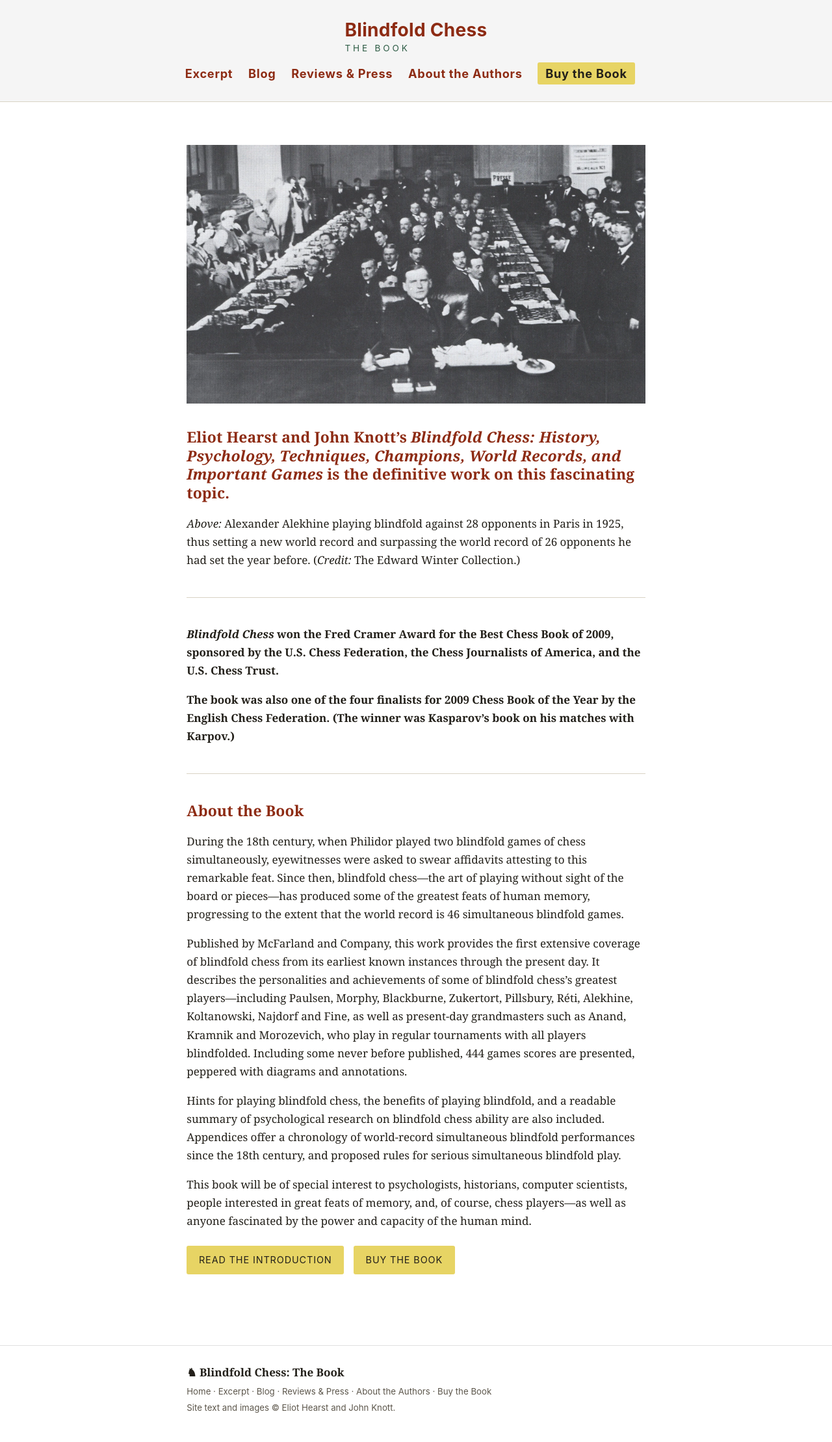
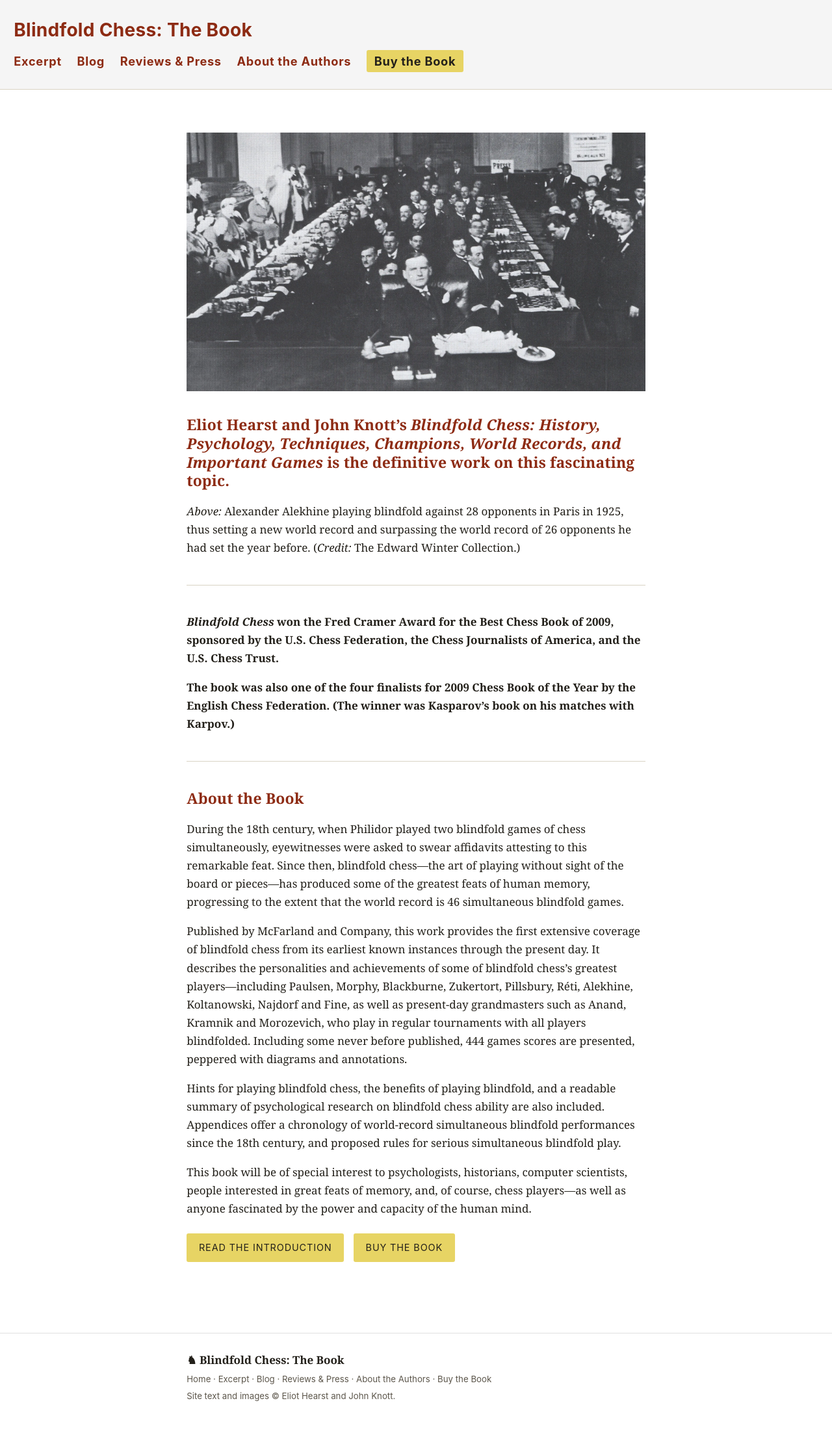
Before and after one commit to panopticist/blindfoldchess, a Jekyll site: the page built from index.md, in a window 1280 px wide. Shown: the whole page at 65% size. Built offline with Jekyll 4.4.1, drawn with Linux system fonts in a browser that asks for light colours.

Commit message:
More style sheet updates

```diff
--- a/_layouts/default.html
+++ b/_layouts/default.html
@@ -11,7 +11,7 @@
 <body>
   <header class="site-header">
     <div class="wrap site-header-row">
-      <a class="site-title" href="{{ '/' | relative_url }}">Blindfold Chess<span class="site-title-sub">The Book</span></a>
+      <a class="site-title" href="{{ '/' | relative_url }}">Blindfold Chess: The Book</a>
 
       <!-- Checkbox-driven toggle: no JavaScript needed. On desktop this is
            invisible and .site-nav shows as a normal horizontal bar (see CSS).
--- a/assets/css/style.css
+++ b/assets/css/style.css
@@ -63,7 +63,7 @@ body {
 .site-header-row {
   display: flex;
   align-items: center;
-  justify-content: center;
+  justify-content: flex-start;
   flex-wrap: wrap;
   padding-bottom: 1.1rem;
   max-width: calc(var(--max-width) * 2);
@@ -79,15 +79,6 @@ body {
   color: var(--red);
   text-decoration: none;
   line-height: 1.2;
-}
-.site-title-sub {
-  display: block;
-  font-size: 0.8rem;
-  font-weight: 400;
-  letter-spacing: 0.28em;
-  text-transform: uppercase;
-  color: var(--green);
-  margin-top: 0.15rem;
 }
 
 /* Hamburger toggle: hidden entirely on desktop (default). See media query
@@ -115,7 +106,6 @@ body {
   order: 3;
   flex-basis: 100%;
   margin-top: 0.9rem;
-  text-align: center;
   font-family: -apple-system, BlinkMacSystemFont, "Segoe UI", Helvetica, Arial, sans-serif;
   font-size: 1.07rem;      /* ~30% larger than the original 0.82rem */
   font-weight: 700;
@@ -146,7 +136,11 @@ body {
 /* --- Content --- */
 .content { padding: 2.25rem 1.25rem 3rem; }
 
-h1, h2, h3 { line-height: 1.25; letter-spacing: 0.005em; }
+h1, h2, h3, h4 { line-height: 1.25; letter-spacing: 0.005em; }
+h3, h4 {
+  font-family: -apple-system, BlinkMacSystemFont, "Segoe UI", Helvetica, Arial, sans-serif;
+  color: var(--ink);
+}
 h1, h2, .page-title { color: var(--red); }
 .page-title {
   font-family: -apple-system, BlinkMacSystemFont, "Segoe UI", Helvetica, Arial, sans-serif;
@@ -154,7 +148,8 @@ h1, h2, .page-title { color: var(--red); }
   margin: 0 0 0.4rem;
 }
 h2 { font-size: 1.35rem; margin-top: 2.2rem; }
-h3 { font-size: 1.1rem; }
+h3 { font-size: 1.25rem; }
+h4 { font-size: 1.15rem; }
 
 a { color: var(--red); }
 a:hover { color: var(--red-dark); }
@@ -294,7 +289,6 @@ hr {
     flex-direction: column;
     gap: 0;
     margin-top: 0;
-    text-align: left;
     position: absolute;
     left: 0;
     right: 0;
```
